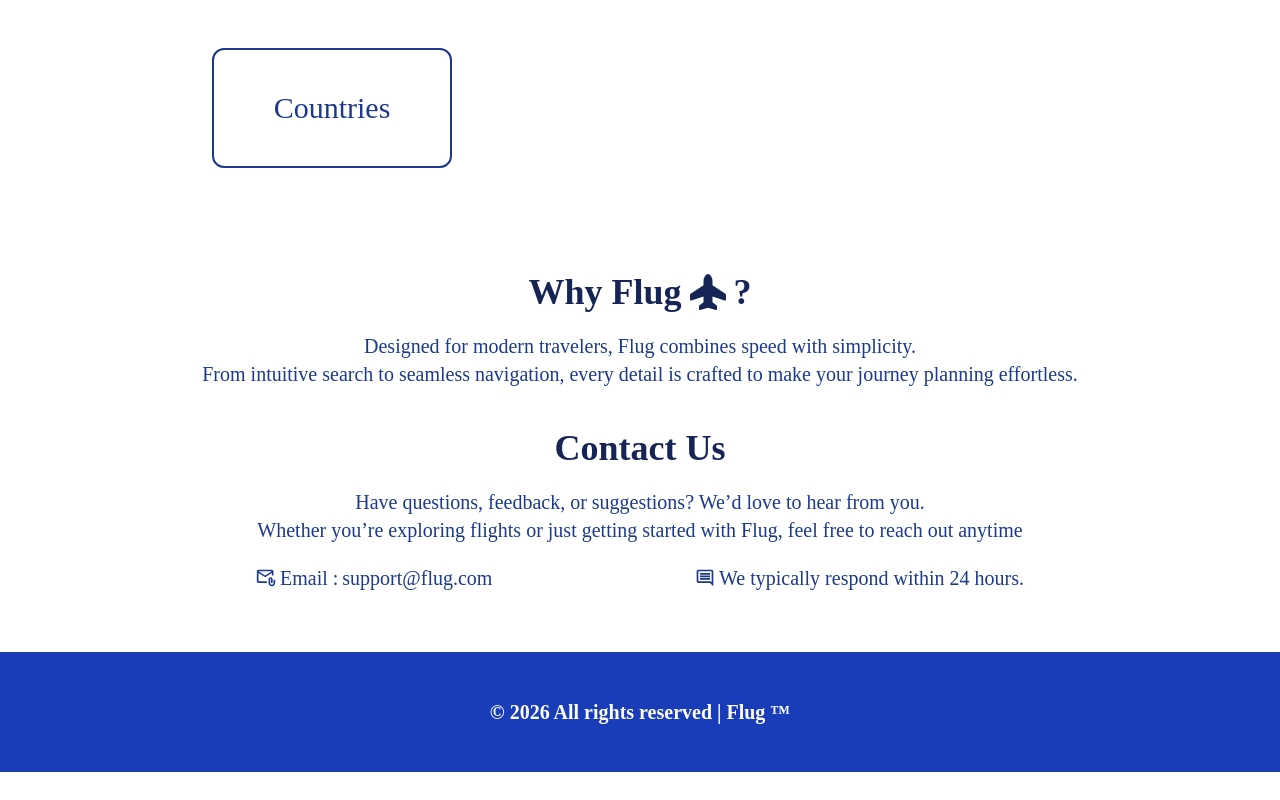
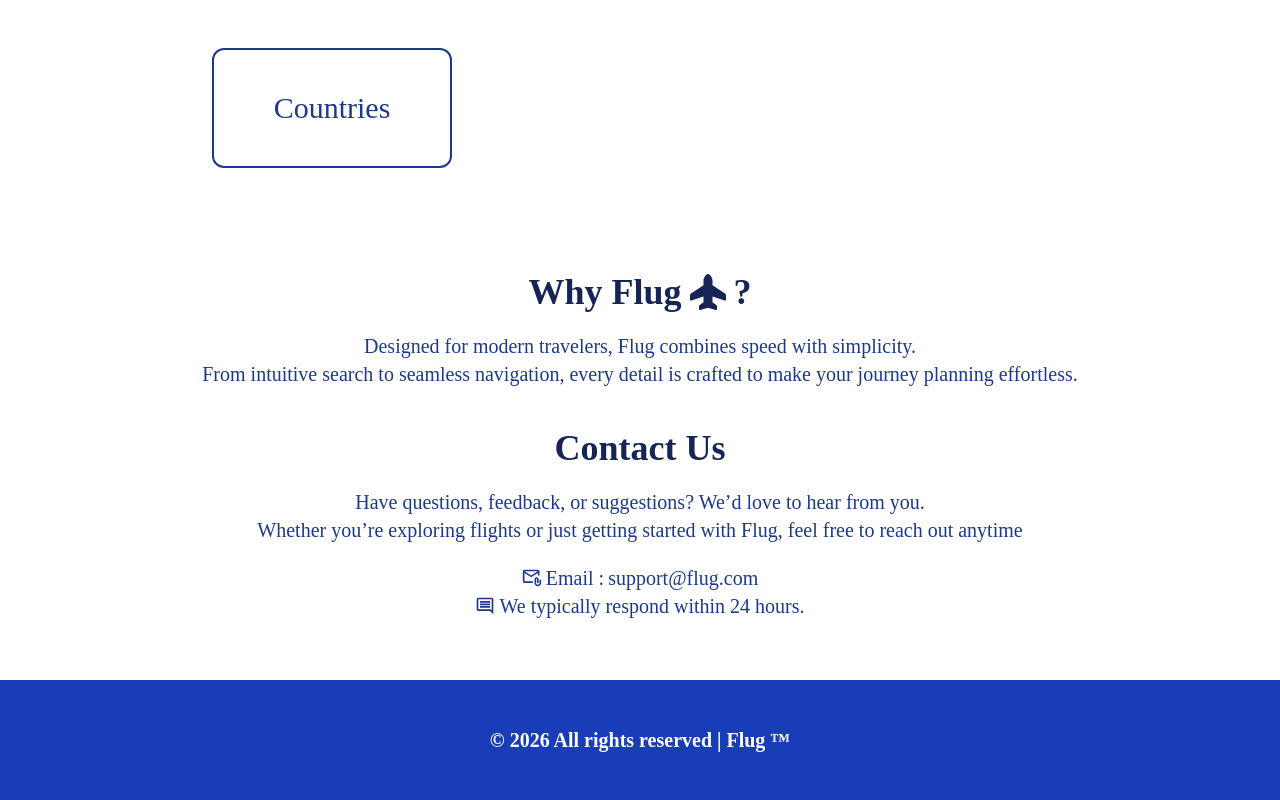
Before and after one commit to lucky-KRMU/Flug, a React (Vite) app: page / in a window 1280 px wide. Shown: the part 1184-1984 px from the top of the page. Before the commit the page ends 1956 px from the top, so only its background shows below. Built offline with nearby package versions, Linux system fonts and the light colour scheme; a web font is replaced by a local one.

Commit message:
make contactUs responsive in Home

```diff
--- a/src/Components/Home/Home.jsx
+++ b/src/Components/Home/Home.jsx
@@ -49,8 +49,8 @@ function Home() {
 
                     <div>Have questions, feedback, or suggestions? We’d love to hear from you. <br />
                         Whether you’re exploring flights or just getting started with Flug, feel free to reach out anytime </div>
-                        <div className='w-[60%] flex justify-between items-center my-5'>
-                            <div className='flex justify-center items-center gap-1'>
+                        <div className='w-[60%] md:flex sm:flex-col  justify-between items-center my-5'>
+                            <div className='flex justify-center items-center md:gap-1'>
                             <MdOutlineAttachEmail /> <span>Email :</span> <p>support@flug.com</p>
                             </div>
                             <div className='flex justify-center items-center gap-1'>
```
